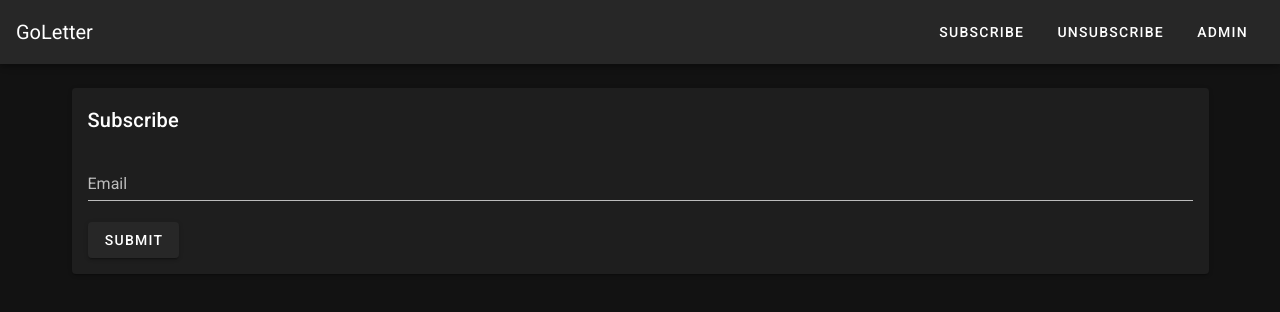
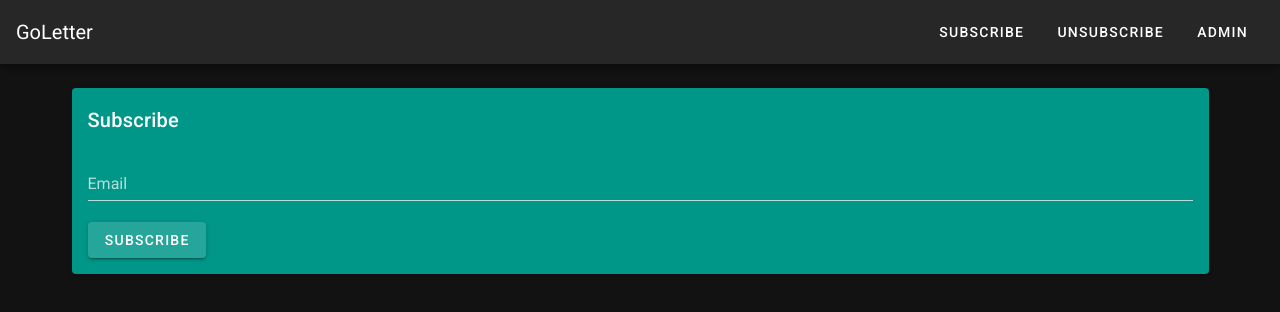
Before and after one commit to twilight-warlock/Golang-Project, a Nuxt app in the folder frontend/: page /subscribe in a window 1280 px wide. Shown: the top 312 px of the page. Built offline with nearby package versions, Linux system fonts and the light colour scheme.

Commit message:
ft: pages

```diff
--- a/frontend/pages/admin.vue
+++ b/frontend/pages/admin.vue
@@ -8,6 +8,11 @@
           <v-checkbox v-model="isHTML" label="Is HTML" value="isHTML" color="white"></v-checkbox>
           <v-btn color="blue darken-1" depressed type="submit">Send to all subscribers!</v-btn>
         </v-form>
+
+        <br />
+
+        <h1 class="mt-10">Subscribers </h1>
+        <p>...</p>
       </v-card-text>
     </v-card>
   </v-container>
--- a/frontend/pages/subscribe.vue
+++ b/frontend/pages/subscribe.vue
@@ -1,11 +1,11 @@
 <template>
   <v-container>
-    <v-card>
+    <v-card color="teal">
       <v-card-title>Subscribe</v-card-title>
       <v-card-text>
         <v-form @submit.prevent="subscribe">
-          <v-text-field v-model="email" label="Email"></v-text-field>
-          <v-btn type="submit">Submit</v-btn>
+          <v-text-field v-model="email" label="Email" color="teal lighten-4"></v-text-field>
+          <v-btn type="submit" color="teal lighten-1">Subscribe</v-btn>
         </v-form>
       </v-card-text>
     </v-card>
--- a/frontend/pages/unsubscribe.vue
+++ b/frontend/pages/unsubscribe.vue
@@ -1,11 +1,11 @@
 <template>
   <v-container>
-    <v-card>
+    <v-card color="brown">
       <v-card-title>Unsubscribe</v-card-title>
       <v-card-text>
         <v-form @submit.prevent="unsubscribe">
           <v-text-field v-model="email" label="Email"></v-text-field>
-          <v-btn type="submit">Submit</v-btn>
+          <v-btn type="submit" color="brown lighten-1">Unsubscribe</v-btn>
         </v-form>
       </v-card-text>
     </v-card>
```
